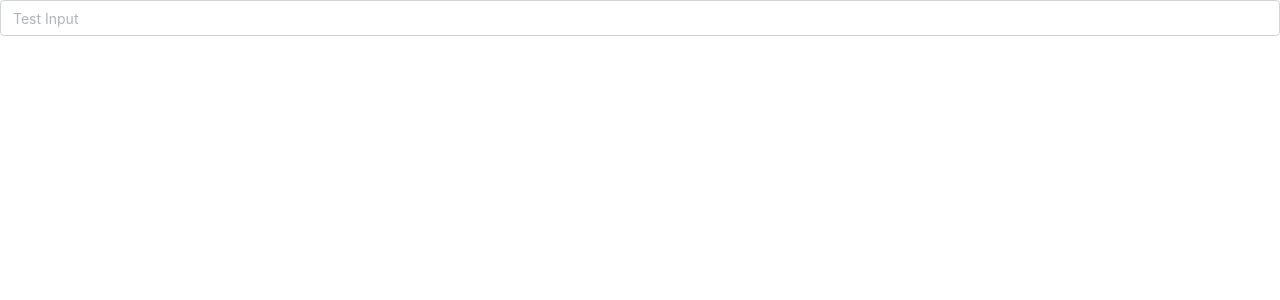
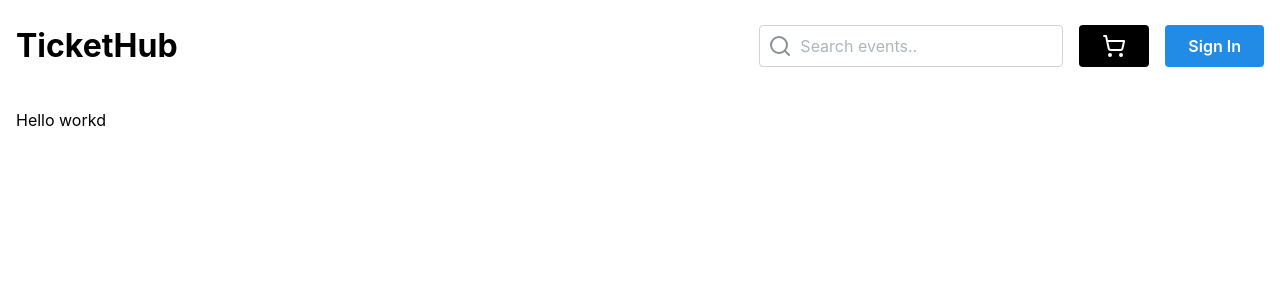
Before and after one commit to cudmon/nft-ticket-platform, a Next.js app in the folder web/: page / in a window 1280 px wide. Shown: the top 300 px of the page. Built offline with nearby package versions, Linux system fonts and the light colour scheme.

Commit message:
feat(layout): navbar

```diff
--- a/web/package.json
+++ b/web/package.json
@@ -9,6 +9,7 @@
   "dependencies": {
     "@mantine/core": "^7.17.2",
     "@mantine/hooks": "^7.17.2",
+    "lucide-react": "^0.483.0",
     "next": "^15.2.1",
     "react": "^19.0.0",
     "react-dom": "^19.0.0"
--- a/web/src/app/layout.tsx
+++ b/web/src/app/layout.tsx
@@ -1,5 +1,7 @@
 import '@mantine/core/styles.css';
 import { ColorSchemeScript, MantineProvider, mantineHtmlProps } from '@mantine/core';
+import { Button, Input, Flex, Box } from '@mantine/core';
+import { ShoppingCart, Search } from 'lucide-react';
 
 export default function RootLayout({ children,
 }: {
@@ -10,8 +12,37 @@ export default function RootLayout({ children,
       <head>
         <ColorSchemeScript />
       </head>
+
       <body>
-        <MantineProvider>{children}</MantineProvider>
+        <MantineProvider>
+
+          <Box px='md'>
+
+            <Flex justify='space-between'
+                  align={'center'}>
+              <h1>TicketHub</h1>
+
+              <Flex justify='space-between'
+                    align={'center'}
+                    gap={'md'}
+                    pos={'sticky'}>
+
+                <Input placeholder="Search events.."
+                      leftSection={<Search/>}
+                      size='md'/>
+                <Button color='black'
+                        size='md'>
+                          <ShoppingCart />
+                </Button>
+                <Button size='md'>Sign In</Button>
+
+              </Flex>
+
+            </Flex>
+
+            {children}
+          </Box>
+        </MantineProvider>
       </body>
     </html>
   );
--- a/web/src/app/page.tsx
+++ b/web/src/app/page.tsx
@@ -2,6 +2,8 @@ import { Input } from '@mantine/core';
 
 export default function Page() {
   return (
-    <Input placeholder='Test Input'/>
+    <p>Hello workd
+
+    </p>
   );
 }
```
Also changed, not shown: web/src/app/error.tsx (deleted, +0 -30 lines), 2 other files (tests, documents, lock files or other folders).
